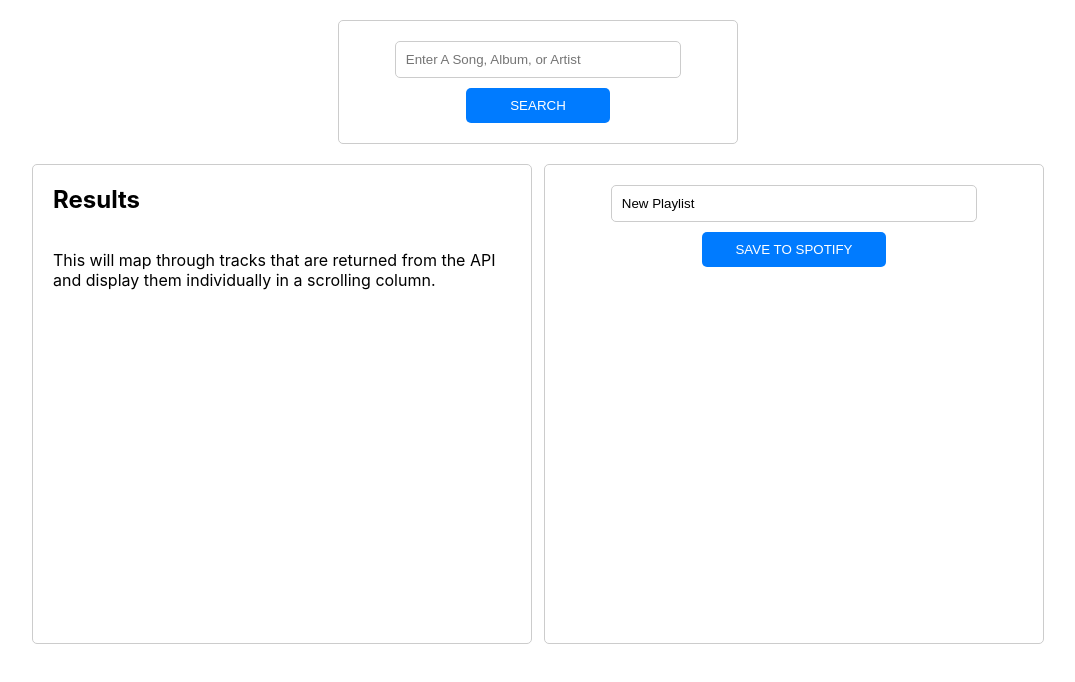
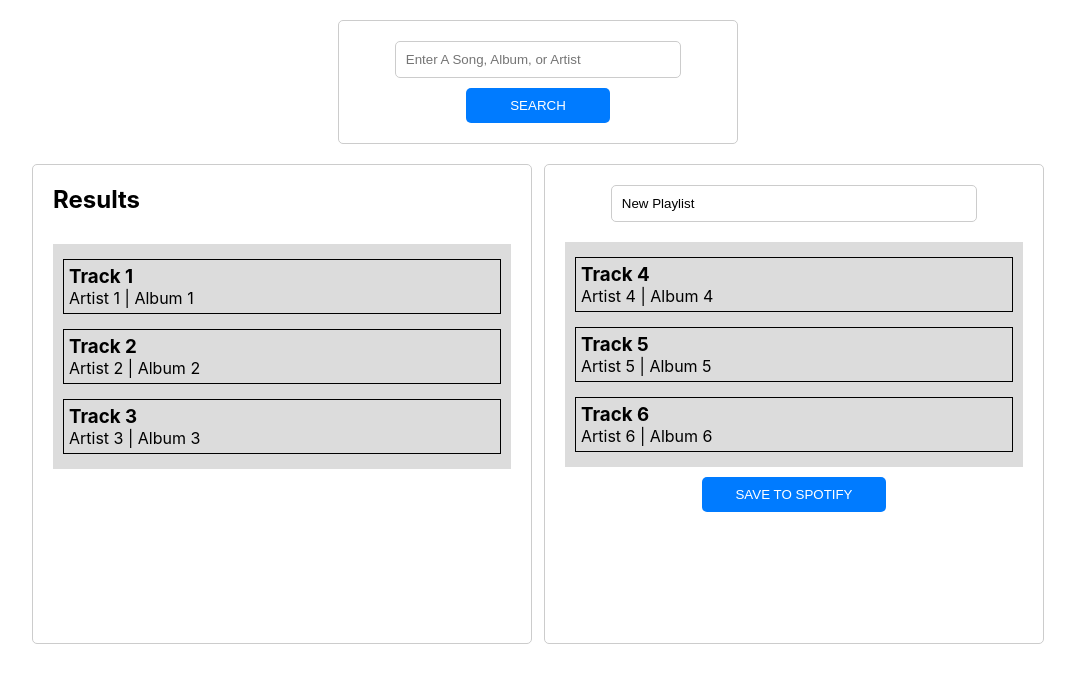
Before and after one commit to andersonhall/jammming, a React (Create React App) app: page / in a window 1280 px wide. Shown: the top 682 px of the page, without its empty margins (102-1177 px from the left). Built offline with nearby package versions, Linux system fonts and the light colour scheme.

Commit message:
style components

```diff
--- a/src/Playlist/Playlist.js
+++ b/src/Playlist/Playlist.js
@@ -1,10 +1,27 @@
-import React from 'react';
+import React, { useState, useEffect } from 'react';
 import styles from './Playlist.module.css';
+import Tracklist from '../Tracklist/Tracklist';
 
 const Playlist = () => {
+  const [playlist, setPlaylist] = useState({});
+  // dummy data
+  const dummyPlaylist = {
+    playlistName: 'New Playlist',
+    tracks: [
+      { id: 1, name: 'Track 4', artist: 'Artist 4', album: 'Album 4' },
+      { id: 2, name: 'Track 5', artist: 'Artist 5', album: 'Album 5' },
+      { id: 3, name: 'Track 6', artist: 'Artist 6', album: 'Album 6' },
+    ],
+  };
+
+  useEffect(() => {
+    setPlaylist(dummyPlaylist);
+  }, []);
+
   return (
     <form>
-      <input defaultValue={'New Playlist'} />
+      <input defaultValue={playlist.playlistName} />
+      <Tracklist tracks={playlist.tracks} name={playlist.playlistName} />
       <button className={styles.playlistSave}>SAVE TO SPOTIFY</button>
     </form>
   );
--- a/src/SearchResults/SearchResults.js
+++ b/src/SearchResults/SearchResults.js
@@ -1,14 +1,25 @@
-import React from 'react';
+import React, { useState, useEffect } from 'react';
 import styles from './SearchResults.module.css';
+import Tracklist from '../Tracklist/Tracklist';
 
 const SearchResults = () => {
+  const [searchTracks, setSearchTracks] = useState([]);
+
+  // dummy data
+  const dummyTracks = [
+    { id: 1, name: 'Track 1', artist: 'Artist 1', album: 'Album 1' },
+    { id: 2, name: 'Track 2', artist: 'Artist 2', album: 'Album 2' },
+    { id: 3, name: 'Track 3', artist: 'Artist 3', album: 'Album 3' },
+  ];
+
+  useEffect(() => {
+    setSearchTracks(dummyTracks);
+  }, []);
+
   return (
     <div className={styles.searchResults}>
       <h2>Results</h2>
-      <p>
-        This will map through tracks that are returned from the API and display them individually in
-        a scrolling column.
-      </p>
+      <Tracklist tracks={searchTracks} />
     </div>
   );
 };
--- a/src/Track/Track.js
+++ b/src/Track/Track.js
@@ -1,10 +1,13 @@
 import React from 'react';
 import styles from './Track.module.css';
 
-const Track = () => {
+const Track = ({ track }) => {
   return (
-    <div>
-      <h1>Track</h1>
+    <div className={styles.track}>
+      <h3>{track.name}</h3>
+      <p>
+        {track.artist} | {track.album}
+      </p>
     </div>
   );
 };
--- a/src/Track/Track.module.css
+++ b/src/Track/Track.module.css
@@ -0,0 +1,9 @@
+.track {
+  margin: 15px auto;
+  padding: 5px;
+  border: 1px solid black;
+}
+
+.track h3, .track p {
+  margin: 0;
+}
--- a/src/Tracklist/Tracklist.js
+++ b/src/Tracklist/Tracklist.js
@@ -1,10 +1,13 @@
 import React from 'react';
 import styles from './Tracklist.module.css';
+import Track from '../Track/Track';
 
-const Tracklist = () => {
+const Tracklist = ({ tracks = [] }) => {
   return (
-    <div>
-      <h1>Tracklist</h1>
+    <div className={styles.tracklist}>
+      {tracks.map(track => {
+        return <Track track={track} key={track.id} />;
+      })}
     </div>
   );
 };
--- a/src/Tracklist/Tracklist.module.css
+++ b/src/Tracklist/Tracklist.module.css
@@ -0,0 +1,6 @@
+.tracklist {
+  background-color: gainsboro;
+  padding: 0 10px;
+  width: 100%;
+  margin: 10px auto;
+}
```
